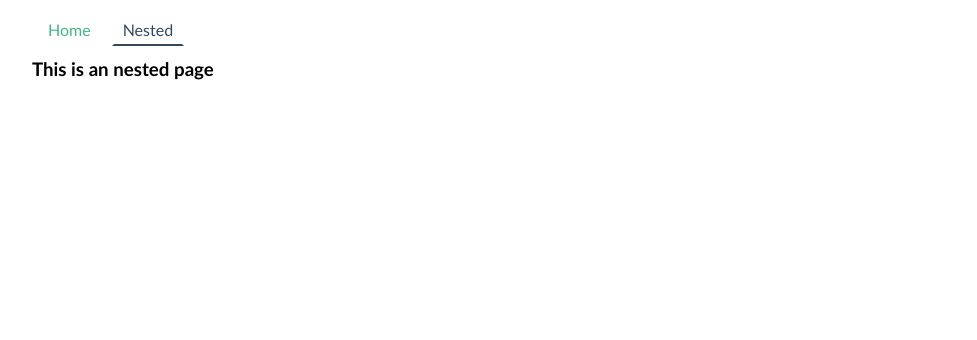
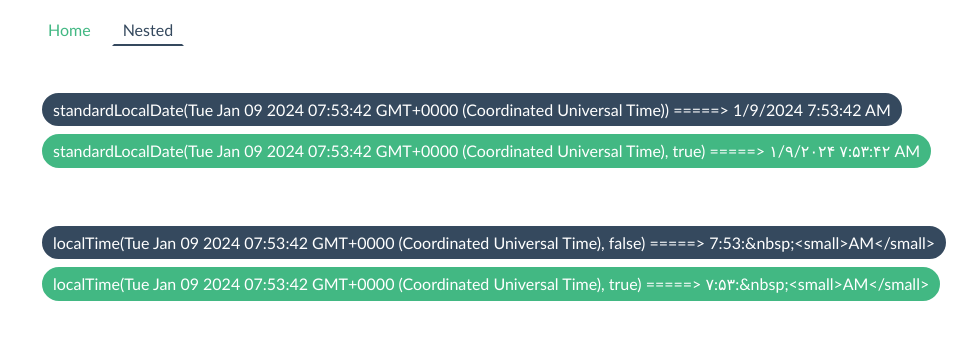
Before and after one commit to sinasedaghat/vue3-template, a Vue app: page /nested in a window 1280 px wide. Shown: the top 340 px of the page, without its empty margins (68-1045 px from the left). Built offline with nearby package versions, Linux system fonts and the light colour scheme.

Commit message:
complete practice about utils

```diff
--- a/src/assets/main.scss
+++ b/src/assets/main.scss
@@ -103,6 +103,17 @@ button {
     }
     &.bullet {
       background-color: #35495e;
+      color: white;
+    }
+  }
+  &.green {
+    border: 2px solid #42b883;
+    &.striated {
+      background-color: white;
+      color: #42b883;
+    }
+    &.bullet {
+      background-color: #42b883;
       color: white;
     }
   }
--- /dev/null
+++ b/src/utils/dateDecoration.ts
@@ -0,0 +1,18 @@
+import { toFaNumber } from "./persianNumber"
+
+const standardLocalDate = (date: Date, fa?: boolean) => {
+  const returnDate = `${date.toLocaleDateString()} ${date.toLocaleTimeString()}`
+  return fa ? toFaNumber(returnDate) : returnDate
+}
+
+const localTime = (date: Date, fa?: boolean) => {
+  const returnDate = date.toLocaleTimeString().split(' ').reduce((newTime, section) => {
+    return newTime += section.match(':') ? section.slice(0, 5) : `&nbsp;<small>${section}</small>`
+  }, '')
+  return fa ? toFaNumber(returnDate) : returnDate
+}
+
+export {
+  standardLocalDate,
+  localTime
+}
--- a/src/utils/persianNumber.ts
+++ b/src/utils/persianNumber.ts
@@ -1,10 +1,14 @@
 import { persianNumber } from '@/data/persian_number'
 
-const toPersian = (str: string): string => {
+const toFaNumber = (input: string | number): string => {
+  return input.toString().replace(/\d/g, x => persianNumber[+x])
+}
 
-  return ''
+const toEnNumber = (input: string): string => {
+  return input.toString().replace(/[۰-۹]/g, x => persianNumber[x as keyof typeof persianNumber].toString())
 }
 
 export {
-  toPersian
+  toFaNumber,
+  toEnNumber
 }
--- a/src/views/HomeView.vue
+++ b/src/views/HomeView.vue
@@ -1,8 +1,32 @@
 <script setup lang="ts">
+import { toFaNumber, toEnNumber } from '@/utils/persianNumber'
+
 </script>
 
 <template>
-  <main>
-    <h3>This is home page</h3>
-  </main>
+  <div style="margin-top: 50px;">
+    <div class="chip green bullet">
+        1234567890 ===> converted number: {{ toFaNumber(1234567890) }}
+    </div>
+
+    <div class="chip blue bullet">
+        123456789 ===> converted string: {{ toFaNumber('123456789') }}
+    </div>
+
+    <div class="chip blue bullet">
+      ۰۱۲۳۴۵۶۷۸۹ ===> converted string: {{ toEnNumber('۰۱۲۳۴۵۶۷۸۹') }}
+    </div>
+  </div>
+
+  <div>
+    <div class="chip blue striated">
+        salam1hi2345hello۱67۰89 ===> converted to Fa : {{ toFaNumber('salam1hi2345hello۱67۰89') }}
+    </div>
+  </div>
+  <div>
+    <div class="chip green striated">
+      sal۲am1hi2۴۳345h۴۴ello۱67۰89 ===> converted to En : {{ toEnNumber('sal۲am1hi2۴۳345h۴۴ello۱67۰89') }}
+    </div>
+  </div>
+
 </template>
--- a/src/views/NestedView.vue
+++ b/src/views/NestedView.vue
@@ -1,5 +1,28 @@
+<script setup lang="ts">
+import { ref, type Ref } from 'vue';
+import { standardLocalDate, localTime } from '@/utils/dateDecoration'
+
+const date: Ref<Date> = ref(new Date())
+</script>
+
 <template>
-  <div class="about">
-    <h3>This is an nested page</h3>
+  <div style="margin-top: 50px;">
+    <div class="chip blue bullet">
+      standardLocalDate({{ date }}) =====> {{ standardLocalDate(date) }}
+    </div>
+
+    <div class="chip green bullet">
+      standardLocalDate({{ date }}, true) =====> {{ standardLocalDate(date, true) }}
+    </div>
+  </div>
+
+  <div style="margin-top: 50px;">
+    <div class="chip blue bullet">
+      localTime({{ date }}, false) =====> {{ localTime(date, false) }}
+    </div>
+
+    <div class="chip green bullet">
+      localTime({{ date }}, true) =====> {{ localTime(date, true) }}
+    </div>
   </div>
 </template>
```
